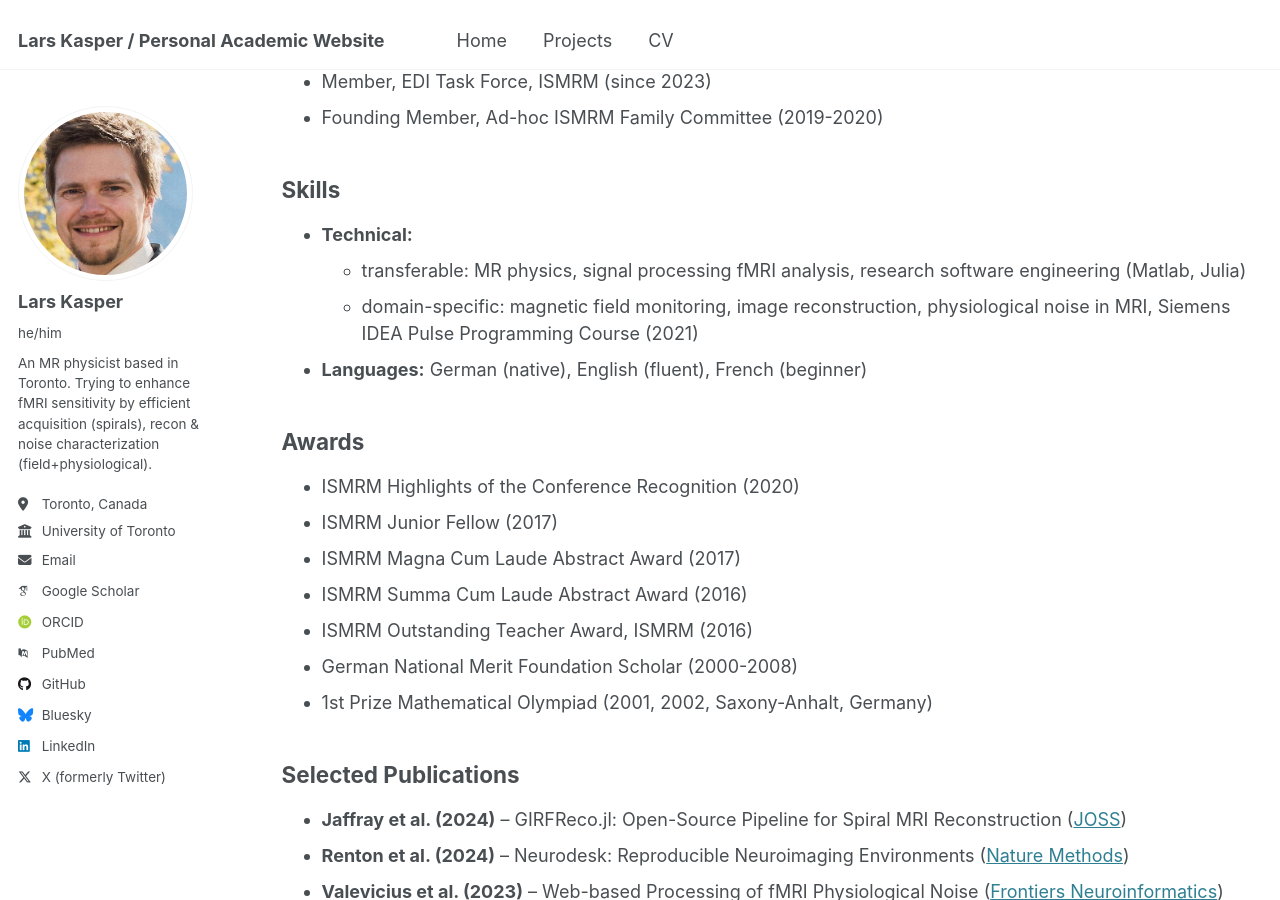
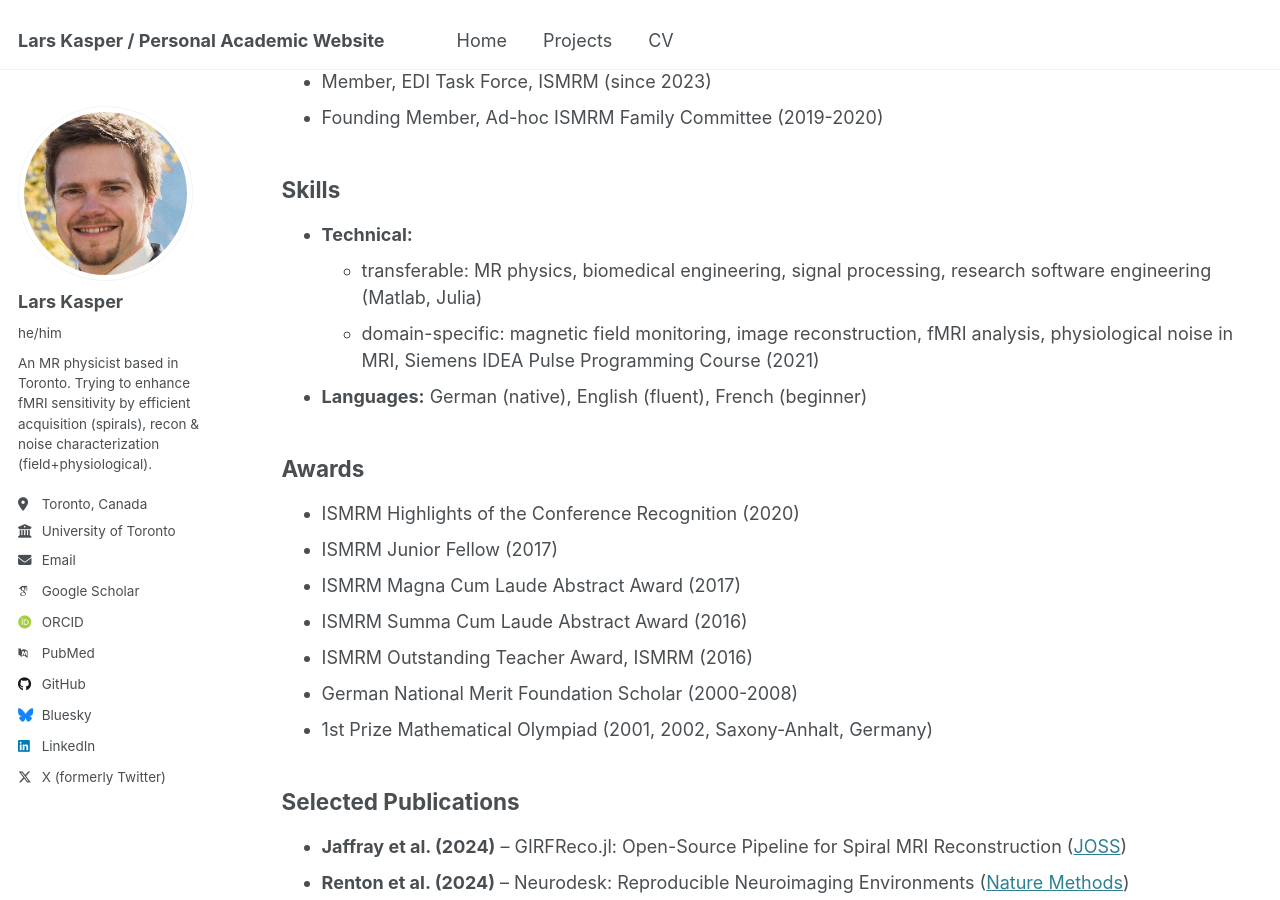
Before and after one commit to mrikasper/mrikasper.github.io, a Jekyll site: the page built from _pages/cv.md, in a window 1280 px wide and 900 px high, scrolled down 2785 px. Built offline with Jekyll 4.4.1, drawn with Linux system fonts in a browser that asks for light colours; some web fonts are replaced.

Commit message:
updated skills

```diff
--- a/_pages/cv.md
+++ b/_pages/cv.md
@@ -82,8 +82,8 @@ As staff scientist, I have not been a formal supervisor to students. But I have
 
 ## Skills
 - **Technical:**
-    - transferable: MR physics, signal processing fMRI analysis, research software engineering (Matlab, Julia)
-    - domain-specific: magnetic field monitoring, image reconstruction, physiological noise in MRI, Siemens IDEA Pulse Programming Course (2021)
+    - transferable: MR physics, biomedical engineering, signal processing, research software engineering (Matlab, Julia)
+    - domain-specific: magnetic field monitoring, image reconstruction, fMRI analysis, physiological noise in MRI, Siemens IDEA Pulse Programming Course (2021)
 - **Languages:** German (native), English (fluent), French (beginner)
 
 ## Awards
```
